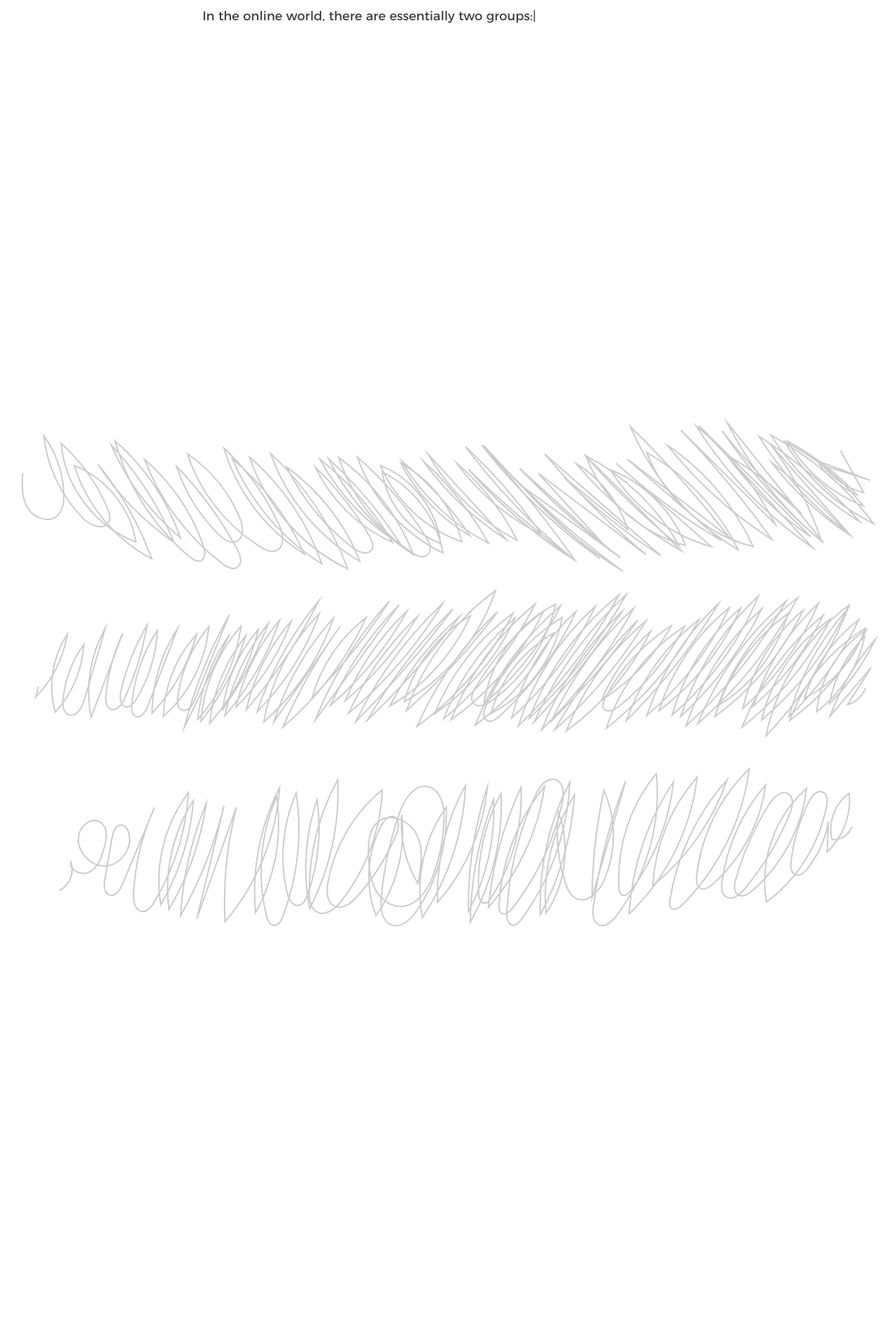
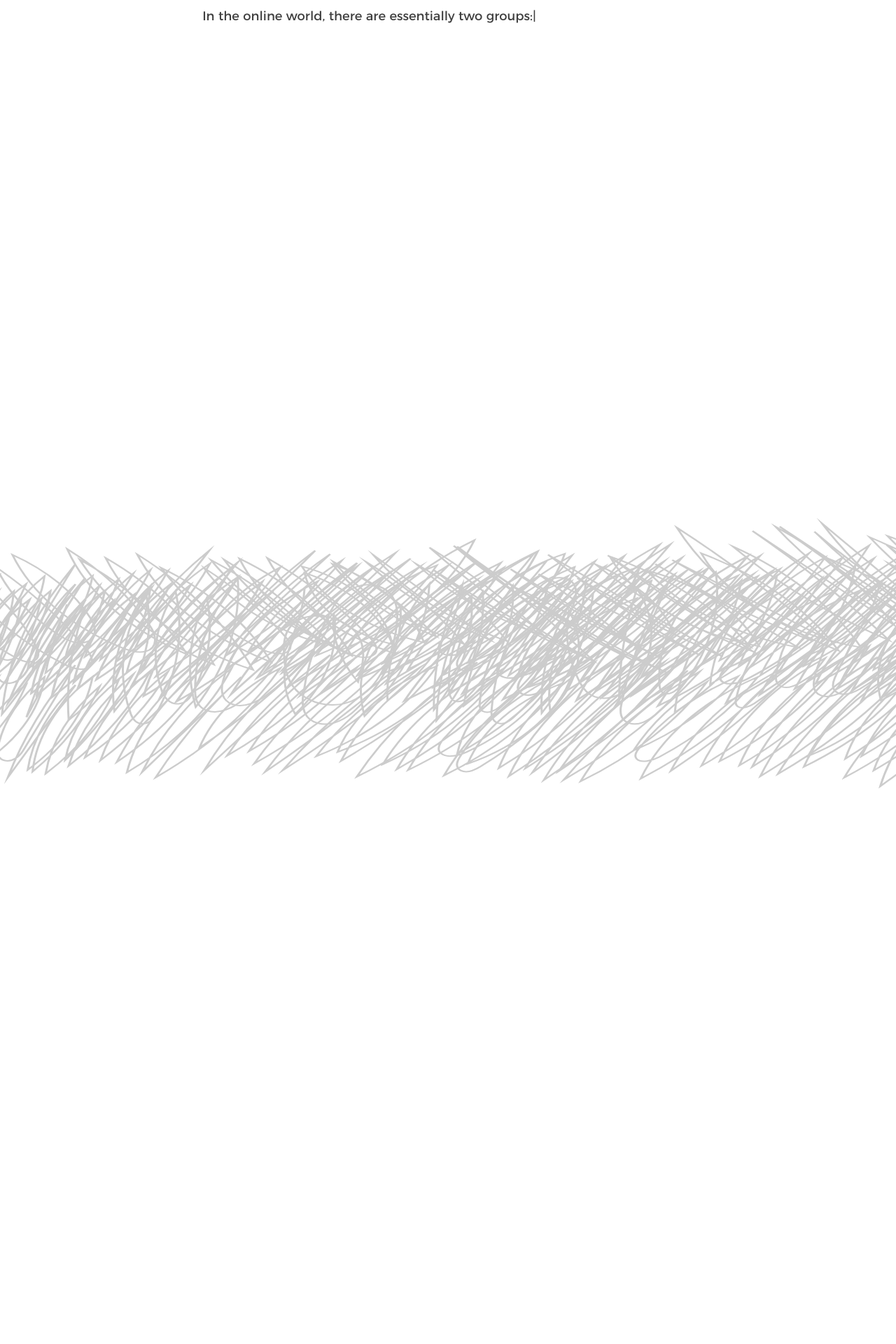
Before and after one commit to RIVER-Data-AI/river-marketing, a Jekyll site: the page built from index.html, in a window 1280 px wide. Shown: the part 2529-4449 px from the top of the page at 70% size. Built offline with Jekyll 4.4.1, drawn with Linux system fonts in a browser that asks for light colours; some web fonts are replaced.

Commit message:
Better scribs

```diff
--- a/_includes/background_video.html
+++ b/_includes/background_video.html
@@ -28,7 +28,5 @@
     {% endif %}
   </div>
 
-  <div class="__line-drawing svg-line-drawing">
-    {% include scrib.svg %} {% include scrib1.svg %} {% include scrib2.svg %}
-  </div>
+  {% include line_drawings.html %}
 </div>
--- /dev/null
+++ b/_includes/line_drawings.html
@@ -0,0 +1,7 @@
+<div class="__line-drawing svg-line-drawing">
+  <div class="__scrib2-3">{% include scrib2.svg %}</div>
+  <div class="__scrib2-2">{% include scrib2.svg %}</div>
+  <div class="__scrib">{% include scrib.svg %}</div>
+  <div class="__scrib1">{% include scrib1.svg %}</div>
+  <div class="__scrib2">{% include scrib2.svg %}</div>
+</div>
--- a/_sass/main.scss
+++ b/_sass/main.scss
@@ -483,21 +483,43 @@ body {
     stroke-width: 3;
     animation: dash 3s linear forwards;
     opacity: 1;
+  }
 
-    &.scrib {
-      transform: scale(-1, 1) translate(-100%, 30%);
+  .__scrib {
+    path {
+      transform: scale(-1.5, 1) translate(-80%, -10%);
       stroke-dasharray: 22000;
       stroke-dashoffset: 22000;
     }
+  }
 
-    &.scrib1 {
-      transform: scale(-1, 1) translate(-100%, -40%);
+  .__scrib1 {
+    path {
+      transform: scale(-1.5, 1) translate(-80%, -20%);
       stroke-dasharray: 31000;
       stroke-dashoffset: 31000;
     }
+  }
 
-    &.scrib2 {
-      transform: scale(-1, 1) translate(-100%, -10%);
+  .__scrib2 {
+    path {
+      transform: scale(-1.5, 1) translate(-80%, 0%);
+      stroke-dasharray: 38080;
+      stroke-dashoffset: 38080;
+    }
+  }
+
+  .__scrib2-2 {
+    path {
+      transform: scale(-1.5, 1) translate(-80%, -20%);
+      stroke-dasharray: 38080;
+      stroke-dashoffset: 38080;
+    }
+  }
+
+  .__scrib2-3 {
+    path {
+      transform: scale(-1.7, 1.1) translate(-80%, -20%);
       stroke-dasharray: 38080;
       stroke-dashoffset: 38080;
     }
```
